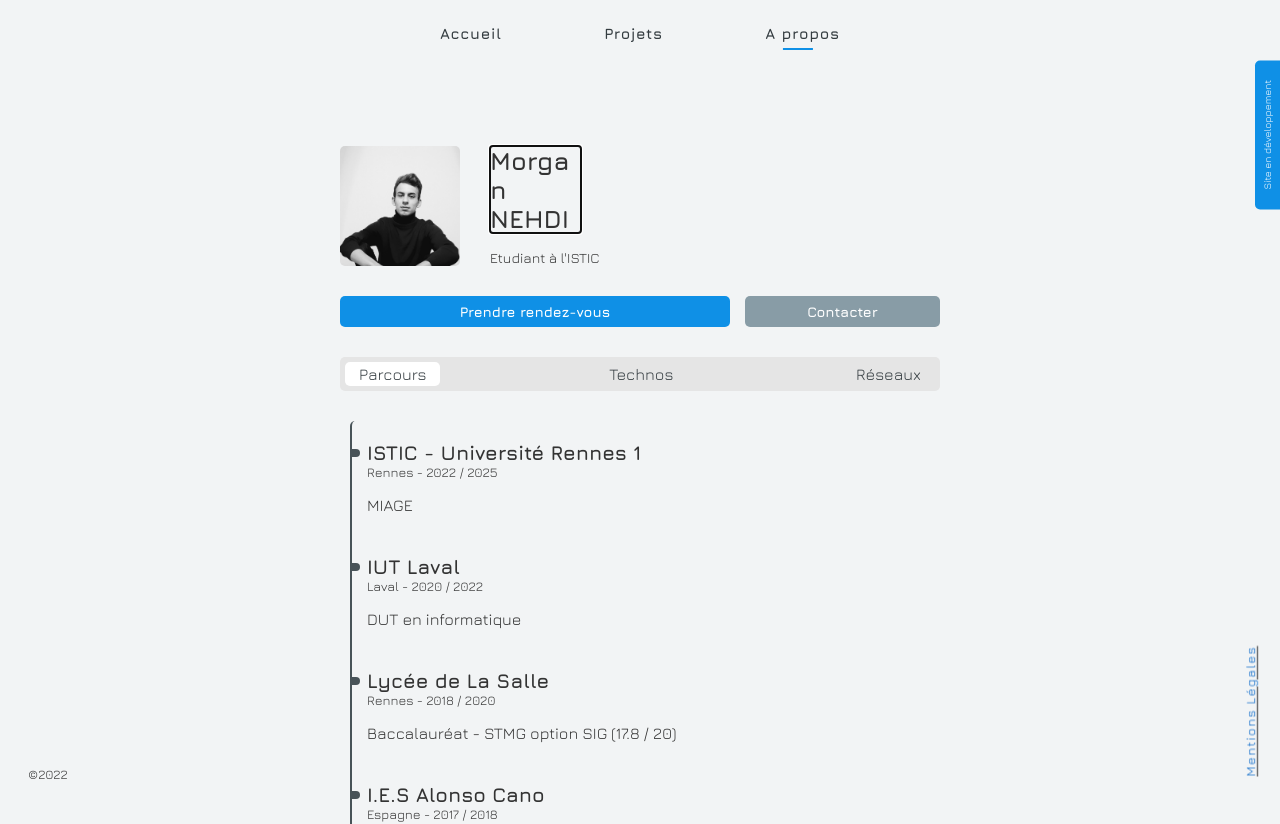
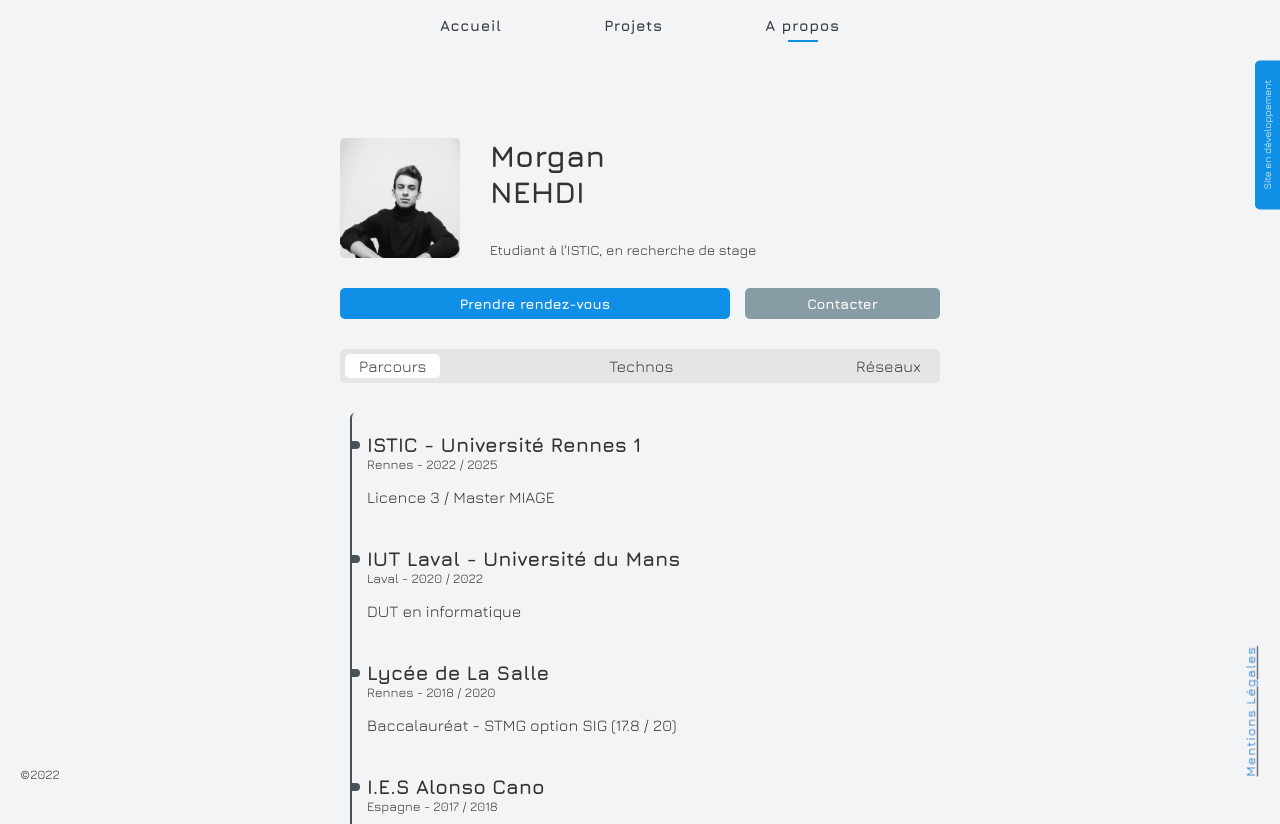
Before and after one commit to PixelDream/morgan-nehdi.com, a Svelte app: page /a-propos in a window 1280 px wide. Shown: the top 824 px of the page. Built offline with nearby package versions, Linux system fonts and the light colour scheme.

Commit message:
Update: MAJ du profil

```diff
--- a/public/global.css
+++ b/public/global.css
@@ -7,9 +7,13 @@ html, body {
 body {
 	color: #333;
 	margin: 0;
-	padding: 8px;
+	padding: 0;
 	box-sizing: border-box;
 	font-family: -apple-system, BlinkMacSystemFont, "Segoe UI", Roboto, Oxygen-Sans, Ubuntu, Cantarell, "Helvetica Neue", sans-serif;
+}
+
+*:focus-visible {
+	outline: none;
 }
 
 a {
--- a/src/App.svelte
+++ b/src/App.svelte
@@ -1,5 +1,5 @@
 <script>
-	import { Router, Route, Link } from "svelte-navigator";
+	import { Router, Route } from "svelte-navigator";
 
 	import Nav from "./components/Nav.svelte";
 
@@ -7,8 +7,6 @@
 
 	import Footer from "./components/Footer.svelte";
 
-	import RouteTransition from "./components/RouteTransition.svelte";
-	import TransitionContainer from "./components/TransitionContainer.svelte";
 	import Project from "./project/Project.svelte";
 	import About from "./about/About.svelte";
 </script>
--- a/src/about/About.svelte
+++ b/src/about/About.svelte
@@ -6,8 +6,8 @@
     <div class="profile">
         <img src="assets/morgan-nehdi.jpg" alt="Morgan NEHDI">
         <div>
-            <h1>Morgan NEHDI</h1>
-            <p>Etudiant à l'ISTIC</p>
+            <h1>Morgan <span>NEHDI</span></h1>
+            <p>Etudiant à l'ISTIC, en recherche de stage</p>
         </div>
     </div>
 
@@ -27,10 +27,10 @@
             <div>
                 <h3>ISTIC - Université Rennes 1</h3>
                 <span>Rennes - <time>2022 / 2025</time></span>
-                <p>MIAGE</p>
+                <p>Licence 3 / Master MIAGE</p>
             </div>
             <div>
-                <h3>IUT Laval</h3>
+                <h3>IUT Laval - Université du Mans</h3>
                 <span>Laval - <time>2020 / 2022</time></span>
                 <p>DUT en informatique</p>
             </div>
@@ -124,25 +124,24 @@
         <div class="reseaux">
             <ul>
                 <li>
-                    <a href="" target="_blank">
+                    <a href="https://github.com/PixelDream" target="_blank">
                         <img src="assets/social_github.png" alt="GitHub">
                         <h3>GitHub</h3>
                     </a>
                 </li>
                 <li>
-                    <a href="" target="_blank">
+                    <a href="https://www.linkedin.com/in/morgan-nehdi-a99137167/" target="_blank">
                         <img src="assets/social_linkedin.png" alt="LinkedIn">
                         <h3>LinkedIn</h3>
                     </a>
                 </li>
                 <li>
-                    <a href="" target="_blank">
+                    <a href="https://twitter.com/yannaro35" target="_blank">
                         <img src="assets/social_twitter.png" alt="Twitter">
                         <h3>Twitter</h3>
                     </a>
                 </li>
             </ul>
-
         </div>
     {/if}
 </section>
@@ -241,11 +240,14 @@
                 justify-content: space-between;
 
                 h1 {
-                    font-size: 25px;
+                    font-size: 30px;
                     font-weight: 700;
                     margin: 0;
                     width: 50%;
-                    word-wrap: break-word;
+
+                    span {
+                        display: block;
+                    }
                 }
 
                 p {
--- a/src/components/Nav.svelte
+++ b/src/components/Nav.svelte
@@ -51,7 +51,7 @@
 <style lang="scss">
     nav {
         max-width: 400px;
-        margin-top: 15px;
+        padding-top: 15px;
         margin-left: auto;
         margin-right: auto;
 
@@ -87,7 +87,7 @@
                     width: 40%;
                     height: 2px;
                     bottom: -4px;
-                    left: 0;
+                    left: 5px;
                     background-color: $blue;
                     animation: appear 0.2s linear;
                     transform: translateX(60%);
```
Also changed, not shown: public/build/bundle.css, public/build/bundle.js, 1 other file (tests, documents, lock files or other folders).
